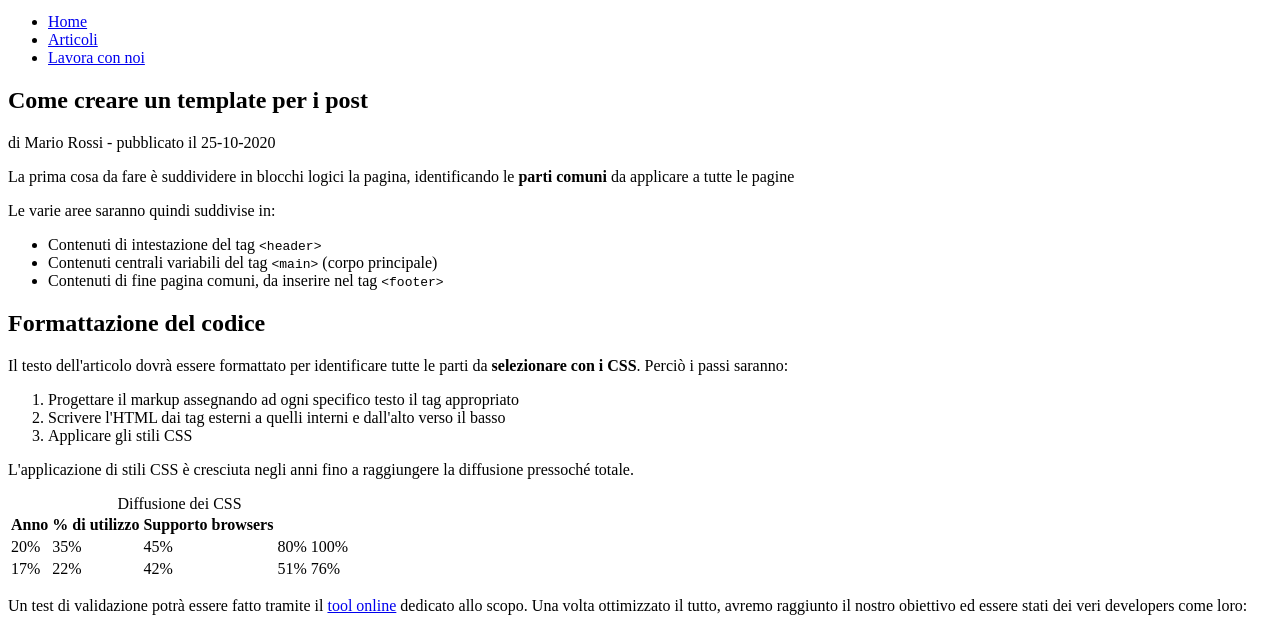
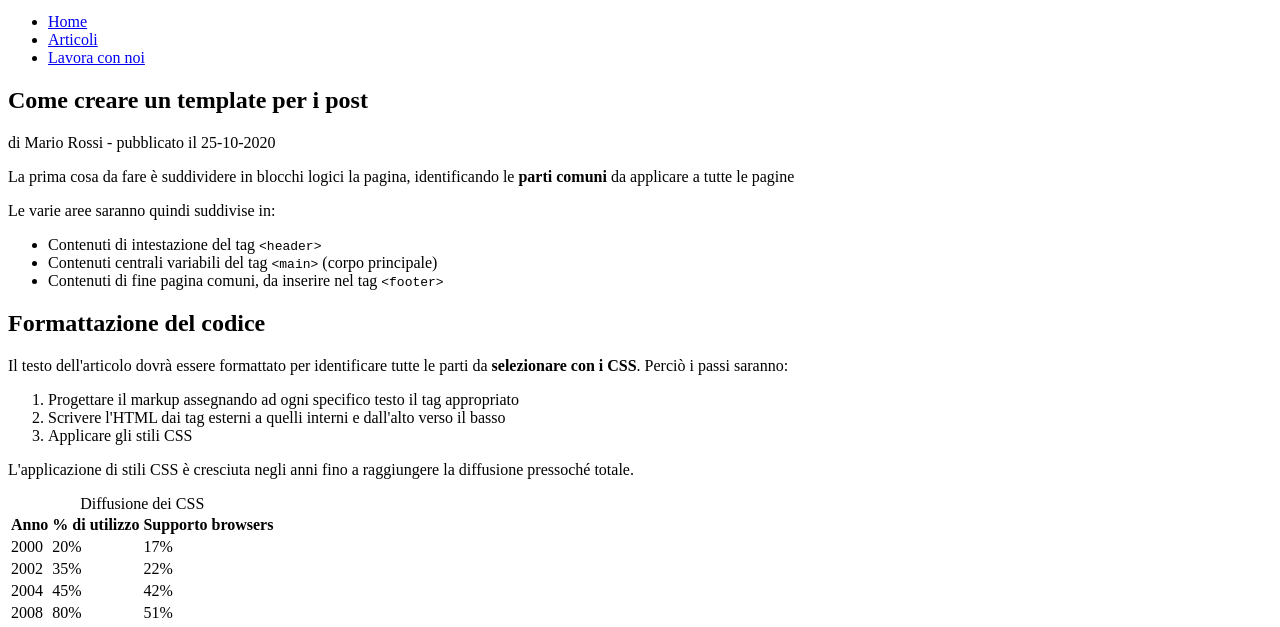
Before and after one commit to Francesca-palmeri/S1L2, a plain HTML site: page Index.html in a window 1280 px wide. Shown: the part 126-753 px from the top of the page. Drawn offline with Linux system fonts and the light colour scheme.

Commit message:
secondo committ

```diff
--- a/Index.html
+++ b/Index.html
@@ -45,27 +45,39 @@
                 </ol>
                 <p>L'applicazione di stili CSS è cresciuta negli anni fino a raggiungere la diffusione pressoché totale.</p>
                 <table>
-                    <trhead>
+                    <thead>
                     <caption>Diffusione dei CSS</caption>
                     <tr>
                         <th>Anno</th>
                         <th>% di utilizzo</th>
                         <th>Supporto browsers</th>
                     </tr>
-                </trhead>
+                </thead>
                     <tbody>
                         <tr>
+                            <td>2000</td>
                             <td>20%</td>
+                            <td>17%</td>
+                        </tr>
+
+                        <tr>
+                            <td>2002</td>
                             <td>35%</td>
-                        <td>45%</td>
-                        <td>80%</td>
-                        <td>100%</td>
+                            <td>22%</td>
                         </tr>
                         <tr>
-                        <td>17%</td>
-                        <td>22%</td>
+                            <td>2004</td>
+                            <td>45%</td>
                             <td>42%</td>
+                        </tr>
+                        <tr>
+                            <td>2008</td>
+                            <td>80%</td>
                             <td>51%</td>
+                        </tr>
+                        <tr>
+                            <td>2012</td>
+                            <td>100%</td>
                             <td>76%</td>
                         </tr>
                 </tbody>
```
Lines whose indentation alone changed are shown as unchanged.
